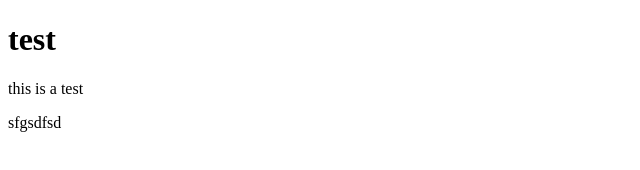
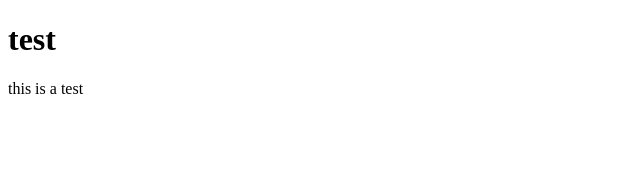
Before and after one commit to amirhoseinshagholani/test, a plain HTML site: page index.html in a window 1280 px wide. Shown: the full height of the page, 0-640 px from the left. Drawn offline with Linux system fonts and the light colour scheme.

Commit message:
delete text

```diff
--- a/index.html
+++ b/index.html
@@ -8,6 +8,6 @@
 <body>
     <h1>test</h1>
     <p>this is a test</p>
-    sfgsdfsd
+
 </body>
 </html>
```
